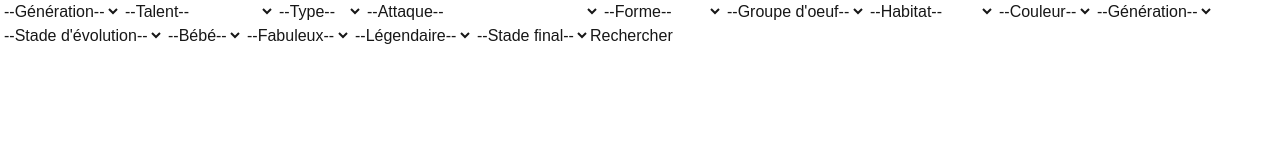
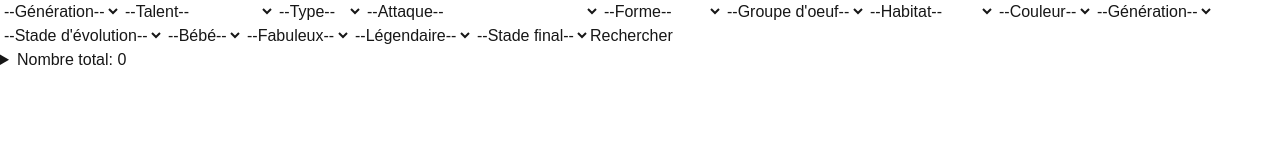
Before and after one commit to JeanDracolosse/poke-quizz, a Next.js app: page / in a window 1280 px wide. Shown: the top 160 px of the page. Built offline with nearby package versions, Linux system fonts and the light colour scheme.

Commit message:
Restore lost feature

```diff
--- a/app/components/CriteriaSelects.tsx
+++ b/app/components/CriteriaSelects.tsx
@@ -202,7 +202,6 @@ export default function CriteriaSelects({ abilities, types, moves, shapes, eggGr
                     </option>
                 ))}
             </select>
-
             <select
                 value={selectedColor}
                 onChange={(e) => setSelectedColor(e.target.value)} >
@@ -251,7 +250,6 @@ export default function CriteriaSelects({ abilities, types, moves, shapes, eggGr
                     </option>
                 ))}
             </select>
-
             <select
                 value={selectedBaby}
                 onChange={(e) => setSelectedBaby(e.target.value)} >
@@ -268,7 +266,6 @@ export default function CriteriaSelects({ abilities, types, moves, shapes, eggGr
                     </option>
                 ))}
             </select>
-
             <select
                 value={selectedMythical}
                 onChange={(e) => setSelectedMythical(e.target.value)} >
@@ -285,7 +282,6 @@ export default function CriteriaSelects({ abilities, types, moves, shapes, eggGr
                     </option>
                 ))}
             </select>
-
             <select
                 value={selectedLegendary}
                 onChange={(e) => setSelectedLegendary(e.target.value)} >
@@ -302,7 +298,6 @@ export default function CriteriaSelects({ abilities, types, moves, shapes, eggGr
                     </option>
                 ))}
             </select>
-
             <select
                 value={selectedEvolve}
                 onChange={(e) => setSelectedEvolve(e.target.value)} >
@@ -319,11 +314,13 @@ export default function CriteriaSelects({ abilities, types, moves, shapes, eggGr
                     </option>
                 ))}
             </select>
-
             <button onClick={handleSearch}>
                 Rechercher
             </button>
-
+            <details>
+                <summary>
+                    {"Nombre total: " + pokemonList.length}
+                </summary>
                 <ul>
                     {pokemonList.map((pokemon) => (
                         <li key={pokemon}>
@@ -331,6 +328,7 @@ export default function CriteriaSelects({ abilities, types, moves, shapes, eggGr
                         </li>
                     ))}
                 </ul>
+            </details>
         </div>
     );
 }
```
Lines whose indentation alone changed are shown as unchanged.
